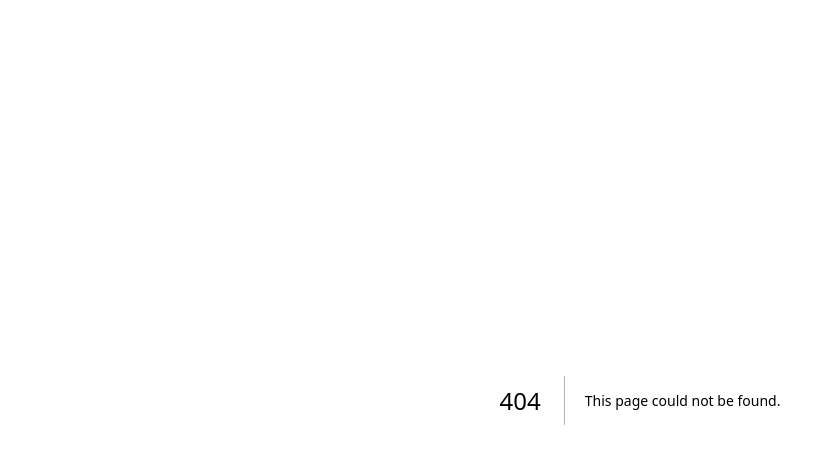
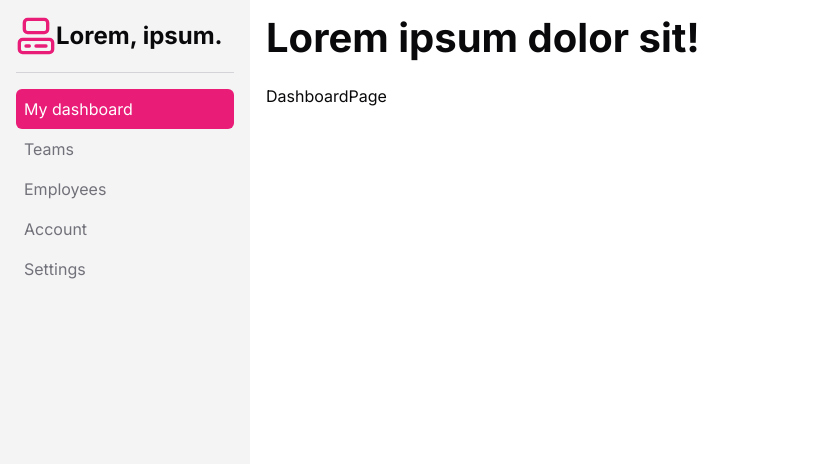
Before and after one commit to StanislavXmov/test_next, a Next.js app: page /dashboard in a window 1280 px wide. Before the commit this address had no page. Shown: the top 464 px of the page, without its empty margins (0-827 px from the left). Built offline with nearby package versions, Linux system fonts and the light colour scheme.

Commit message:
menu test

```diff
--- a/src/app/(logged-out)/login/page.tsx
+++ b/src/app/(logged-out)/login/page.tsx
@@ -15,6 +15,7 @@ import { PasswordInput } from '@/shared/ui/password-input';
 import { zodResolver } from '@hookform/resolvers/zod';
 import { ComputerIcon } from 'lucide-react';
 import Link from 'next/link';
+import { useRouter } from 'next/navigation';
 import { useForm } from 'react-hook-form';
 import * as z from 'zod';
 
@@ -24,6 +25,7 @@ const formSchema = z.object({
 });
 
 export default function LoginPage() {
+  const router = useRouter();
   const form = useForm<z.infer<typeof formSchema>>({
     resolver: zodResolver(formSchema),
     defaultValues: {
@@ -34,7 +36,7 @@ export default function LoginPage() {
 
   const handleSubmit = (values: z.infer<typeof formSchema>) => {
     console.log('handleSubmit', values.email, values.password);
-
+    router.push('/dashboard');
   }
 
   return (
--- /dev/null
+++ b/src/app/dashboard/components/main-menu.tsx
@@ -0,0 +1,29 @@
+import MenuItem from "./menu-item";
+import MenuTitle from "./menu-title";
+
+export default function MainMenu() {
+  return (
+    <div className="bg-muted overflow-auto p-4">
+      <div className="border-b dark:border-b-black border-b-zinc-300 pb-4">
+        <MenuTitle />
+      </div>
+      <div className="py-4">
+        <MenuItem href="/dashboard">
+          My dashboard
+        </MenuItem>
+        <MenuItem href="/dashboard/teams">
+          Teams
+        </MenuItem>
+        <MenuItem href="/dashboard/employees">
+          Employees
+        </MenuItem>
+        <MenuItem href="/dashboard/account">
+          Account
+        </MenuItem>
+        <MenuItem href="/dashboard/settings">
+          Settings
+        </MenuItem>
+      </div>
+    </div>
+  );
+}
--- /dev/null
+++ b/src/app/dashboard/components/menu-item.tsx
@@ -0,0 +1,24 @@
+'use client';
+
+import { cn } from "@/shared/ui/utils";
+import Link from "next/link";
+import { usePathname } from "next/navigation";
+
+type Props = {
+  children: React.ReactNode;
+  href: string;
+}
+
+export default function MenuItem({children, href}: Props) {
+  const pathname = usePathname();
+  const isActive = pathname === href;
+
+  return (
+    <Link href={href} className={cn(
+        'block p-2 hover:bg-white dark:hover:bg-zinc-700 rounded-md text-muted-foreground hover:text-foreground',
+        isActive && 'bg-primary hover:bg-primary dark:hover:bg-primary hover:text-white text-white dark:text-foreground dark:hover:text-foreground'
+      )}>
+      {children}
+    </Link>
+  );
+}
--- /dev/null
+++ b/src/app/dashboard/components/menu-title.tsx
@@ -0,0 +1,10 @@
+import { ComputerIcon } from "lucide-react";
+
+export default function MenuTitle() {
+  return (
+    <h4 className="flex items-center">
+      <ComputerIcon size={40} className="text-primary" />
+      Lorem, ipsum.
+    </h4>
+  );
+}
--- /dev/null
+++ b/src/app/dashboard/layout.tsx
@@ -0,0 +1,17 @@
+import MainMenu from "./components/main-menu";
+
+type Props = {
+  children?: React.ReactNode;
+}
+
+export default function DashboardLayout({children}: Props) {
+  return (
+    <div className="grid grid-cols-[250px_1fr] h-screen">
+      <MainMenu />
+      <div className="overflow-auto py-2 px-4">
+        <h1 className="pb-4">Lorem ipsum dolor sit!</h1>
+        {children}
+      </div>
+    </div>
+  );
+}
--- /dev/null
+++ b/src/app/dashboard/page.tsx
@@ -0,0 +1,7 @@
+export default function DashboardPage() {
+  return (
+    <div>
+      DashboardPage
+    </div>
+  );
+}
--- /dev/null
+++ b/src/app/dashboard/teams/page.tsx
@@ -0,0 +1,7 @@
+export default function TeamsPage() {
+  return (
+    <div>
+      TeamsPage
+    </div>
+  );
+}
```
